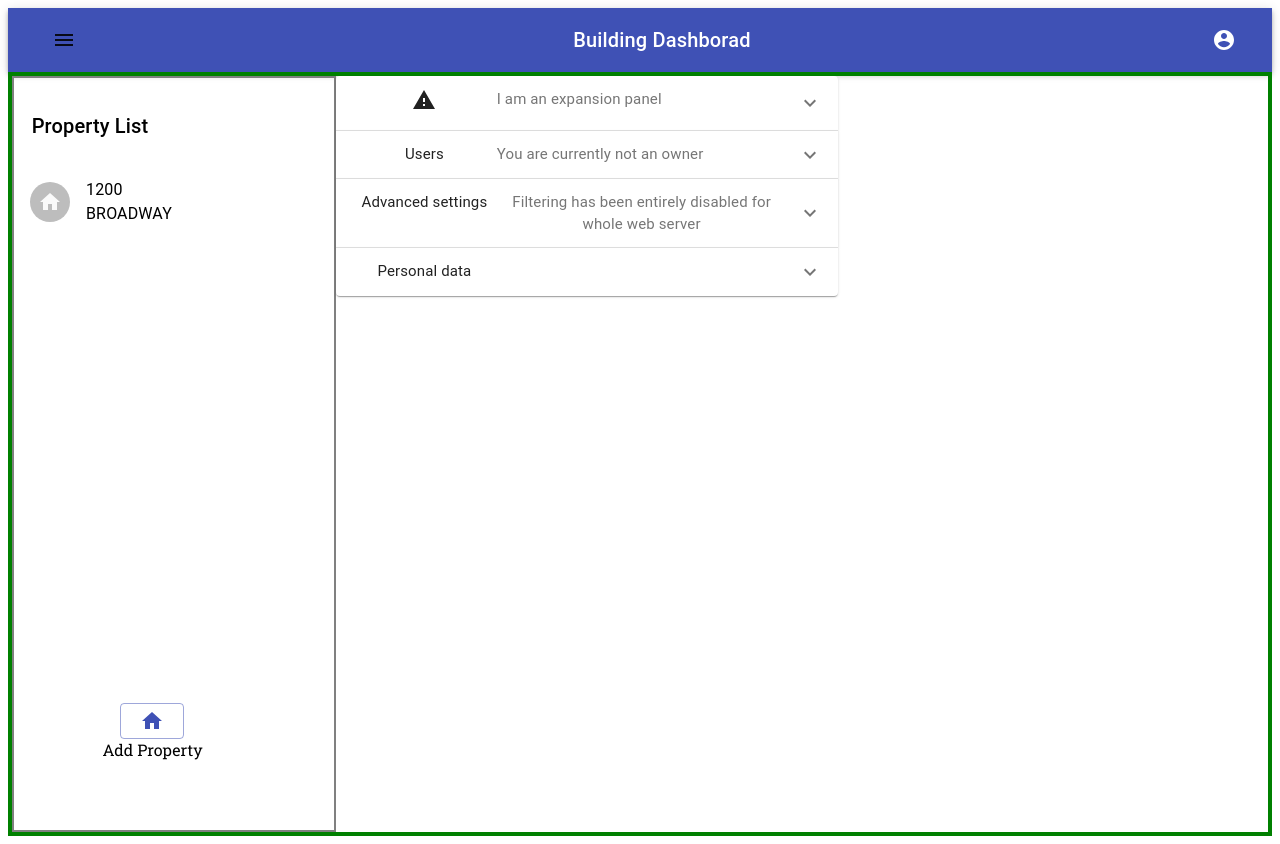
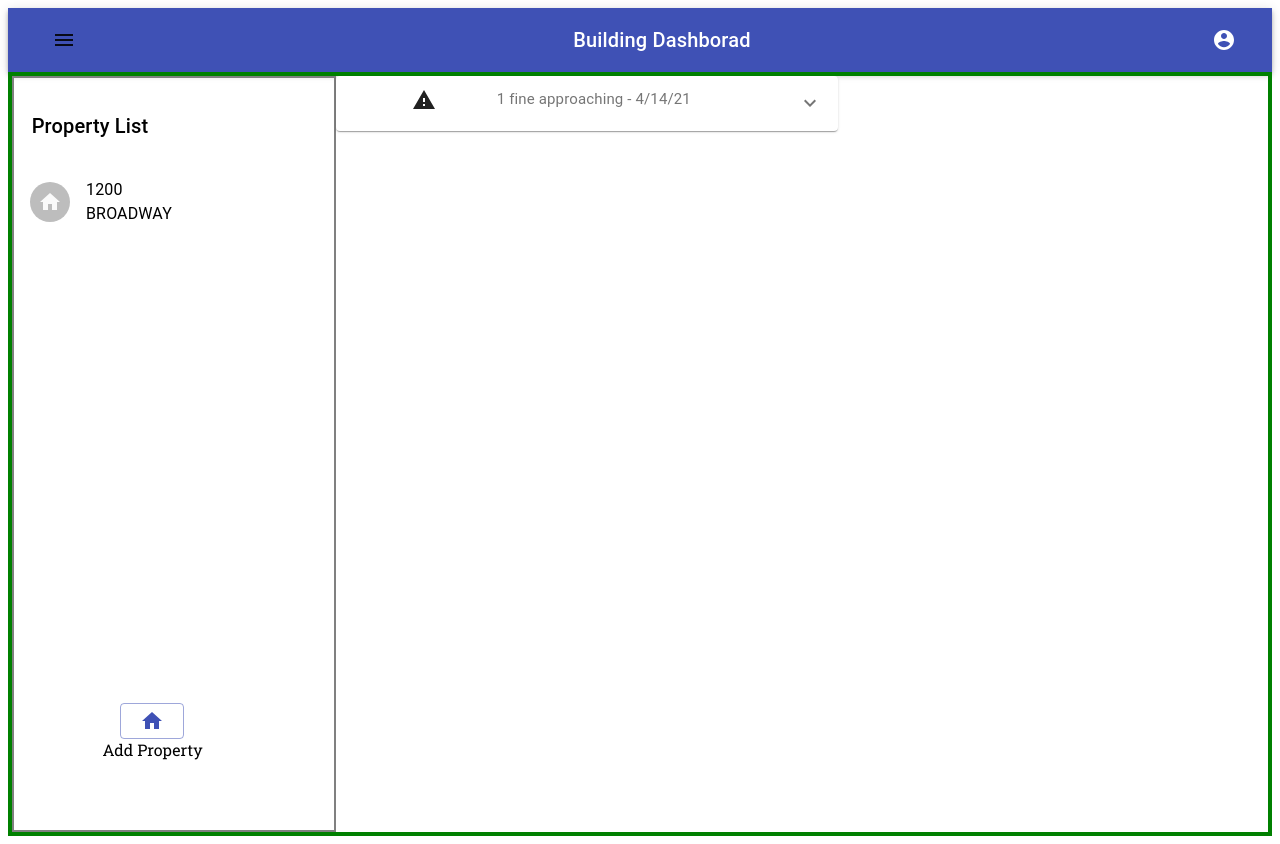
Before and after one commit to unachoza/Calculate-Building-Risks-and-Opportunites-, a React (Create React App) app: page / in a window 1280 px wide. Built offline with nearby package versions, Linux system fonts and the light colour scheme.

Commit message:
expansion panel

```diff
--- a/src/Components/Card/Card.component.js
+++ b/src/Components/Card/Card.component.js
@@ -31,13 +31,16 @@ export default function ControlledExpansionPanels() {
   const handleChange = panel => (event, isExpanded) => {
     setExpanded(isExpanded ? panel : false);
   };
+  const warningText = '1 fine approaching - 4/14/21';
 
   return (
     <div className={classes.root}>
       <ExpansionPanel expanded={expanded === 'panel1'} onChange={handleChange('panel1')}>
         <ExpansionPanelSummary expandIcon={<ExpandMoreIcon />} aria-controls="panel1bh-content" id="panel1bh-header">
-          <Typography className={classes.heading}><WarningIcon/></Typography>
-          <Typography className={classes.secondaryHeading}>I am an expansion panel</Typography>
+          <Typography className={classes.heading}>
+            <WarningIcon />
+          </Typography>
+          <Typography className={classes.secondaryHeading}>{warningText}</Typography>
         </ExpansionPanelSummary>
         <ExpansionPanelDetails>
           <Typography>
@@ -46,43 +49,6 @@ export default function ControlledExpansionPanels() {
           </Typography>
         </ExpansionPanelDetails>
       </ExpansionPanel>
-      <ExpansionPanel expanded={expanded === 'panel2'} onChange={handleChange('panel2')}>
-        <ExpansionPanelSummary expandIcon={<ExpandMoreIcon />} aria-controls="panel2bh-content" id="panel2bh-header">
-          <Typography className={classes.heading}>Users</Typography>
-          <Typography className={classes.secondaryHeading}>You are currently not an owner</Typography>
-        </ExpansionPanelSummary>
-        <ExpansionPanelDetails>
-          <Typography>
-            Donec placerat, lectus sed mattis semper, neque lectus feugiat lectus, varius pulvinar diam eros in elit.
-            Pellentesque convallis laoreet laoreet.
-          </Typography>
-        </ExpansionPanelDetails>
-      </ExpansionPanel>
-      <ExpansionPanel expanded={expanded === 'panel3'} onChange={handleChange('panel3')}>
-        <ExpansionPanelSummary expandIcon={<ExpandMoreIcon />} aria-controls="panel3bh-content" id="panel3bh-header">
-          <Typography className={classes.heading}>Advanced settings</Typography>
-          <Typography className={classes.secondaryHeading}>
-            Filtering has been entirely disabled for whole web server
-          </Typography>
-        </ExpansionPanelSummary>
-        <ExpansionPanelDetails>
-          <Typography>
-            Nunc vitae orci ultricies, auctor nunc in, volutpat nisl. Integer sit amet egestas eros, vitae egestas
-            augue. Duis vel est augue.
-          </Typography>
-        </ExpansionPanelDetails>
-      </ExpansionPanel>
-      <ExpansionPanel expanded={expanded === 'panel4'} onChange={handleChange('panel4')}>
-        <ExpansionPanelSummary expandIcon={<ExpandMoreIcon />} aria-controls="panel4bh-content" id="panel4bh-header">
-          <Typography className={classes.heading}>Personal data</Typography>
-        </ExpansionPanelSummary>
-        <ExpansionPanelDetails>
-          <Typography>
-            Nunc vitae orci ultricies, auctor nunc in, volutpat nisl. Integer sit amet egestas eros, vitae egestas
-            augue. Duis vel est augue.
-          </Typography>
-        </ExpansionPanelDetails>
-      </ExpansionPanel>
     </div>
   );
 }
```
